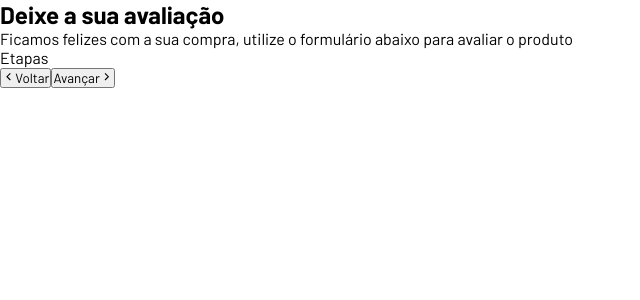
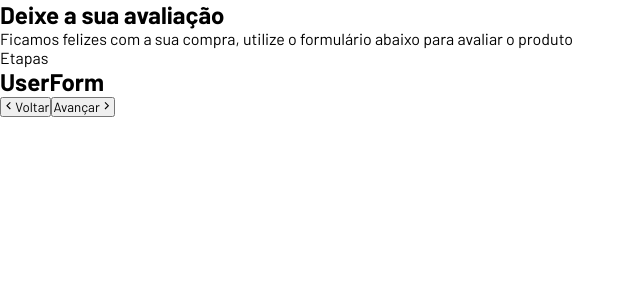
Before and after one commit to elissandroa/react-projects, a React (Vite) app in the folder react_multistep_form/: page / in a window 1280 px wide. Shown: the top 300 px of the page, without its empty margins (0-640 px from the left). Built offline with nearby package versions, Linux system fonts and the light colour scheme.

Commit message:
hook useForm

```diff
--- a/react_multistep_form/src/App.jsx
+++ b/react_multistep_form/src/App.jsx
@@ -1,7 +1,19 @@
 import './App.css'
 import { GrFormNext, GrFormPrevious } from 'react-icons/gr'
+import { UserForm } from './components/UserForm'
+import { ReviewForm } from './components/ReviewForm'
+import { Thanks } from './components/Thanks'
+import { useForm } from './hooks/useForm'
+
 function App() {
 
+  const formComponents = [
+    <UserForm />,
+    <ReviewForm />,
+    <Thanks />
+  ]
+
+  const { currentStep, currentComponent } = useForm(formComponents);
   return (
     <div className='app'>
       <div className="header">
@@ -15,7 +27,7 @@ function App() {
         <p>Etapas</p>
         <form>
           <div className="inputs-container">
-
+            {currentComponent}
           </div>
           <div className="actions">
             <button type="button">
--- /dev/null
+++ b/react_multistep_form/src/components/ReviewForm.jsx
@@ -0,0 +1,9 @@
+import React from 'react'
+
+export const ReviewForm = () => {
+  return (
+    <div>
+        <h2>Review Form</h2>
+    </div>
+  )
+}
--- /dev/null
+++ b/react_multistep_form/src/components/Thanks.jsx
@@ -0,0 +1,9 @@
+import React from 'react'
+
+export const Thanks = () => {
+  return (
+    <div>
+        <h2>Thanks</h2>
+    </div>
+  )
+}
--- /dev/null
+++ b/react_multistep_form/src/components/UserForm.jsx
@@ -0,0 +1,9 @@
+import React from 'react'
+
+export const UserForm = () => {
+  return (
+    <div>
+        <h2>UserForm</h2>
+    </div>
+  )
+}
--- /dev/null
+++ b/react_multistep_form/src/hooks/useForm.jsx
@@ -0,0 +1,10 @@
+import { useState } from "react";
+
+export function useForm(steps) {
+    const [currentStep, setCurrentStep] = useState(0);
+
+    return {
+        currentStep,
+        currentComponent: steps[currentStep],
+    }
+}
```
